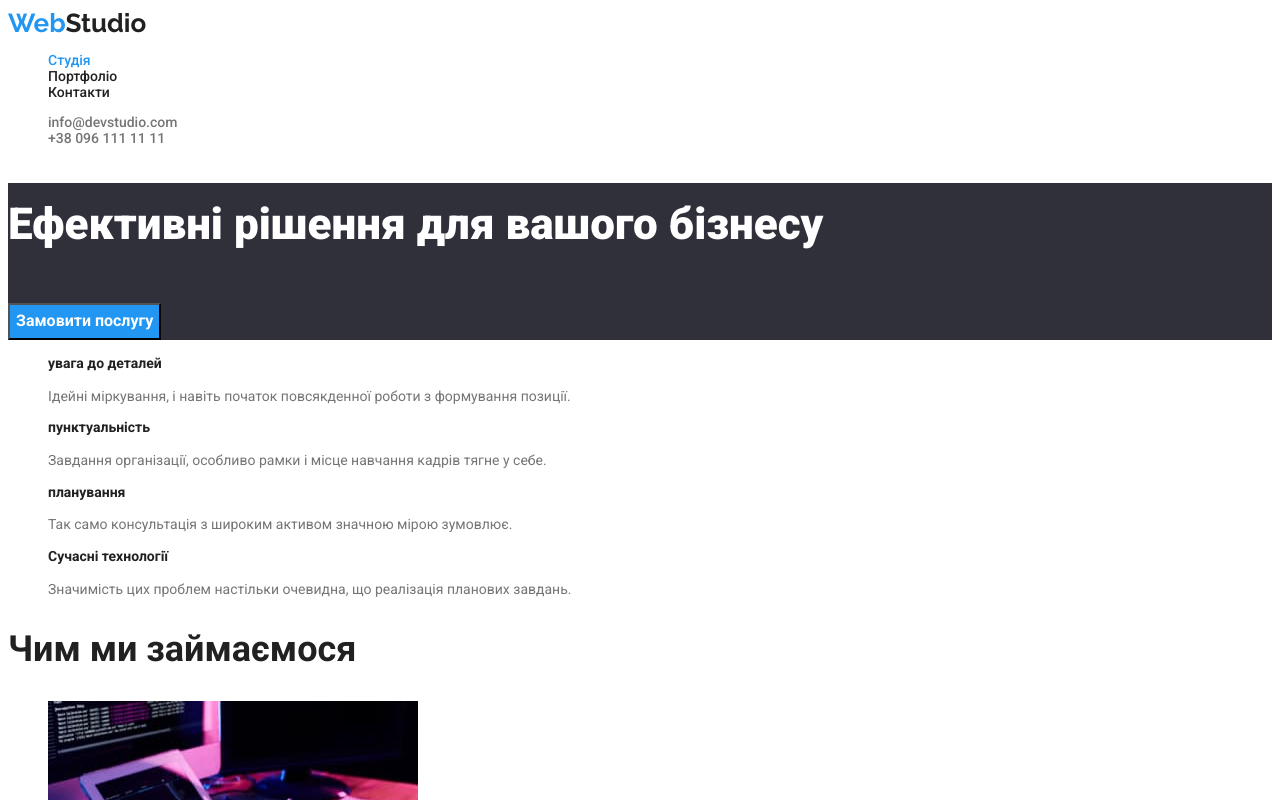
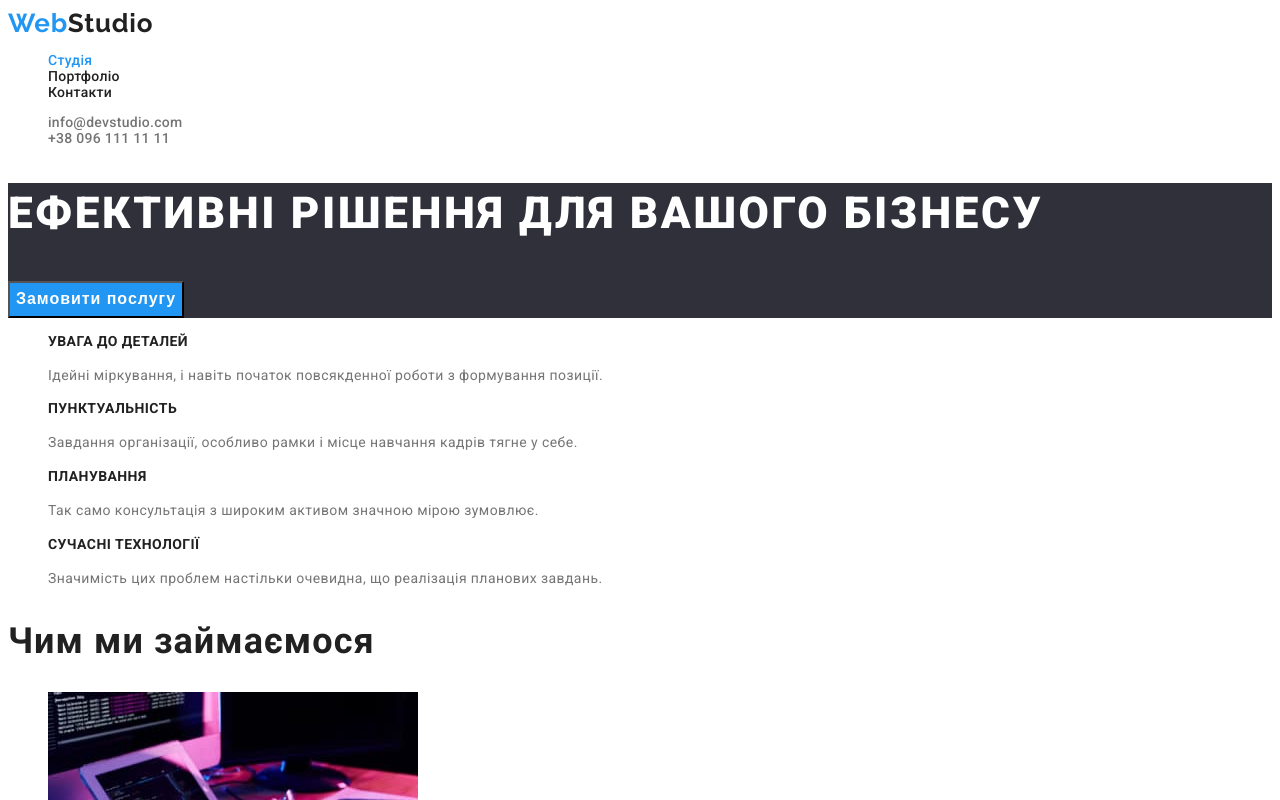
Before and after one commit to OstapinaOtaman/goit-markup-hw-02, a plain HTML site: page index.html in a window 1280 px wide. Shown: the top 800 px of the page. Drawn offline with Linux system fonts and the light colour scheme.

Commit message:
hm2 1.1 (adding letterspacing)

```diff
--- a/css/styles.css
+++ b/css/styles.css
@@ -33,6 +33,7 @@ body {
 	font-weight: 500;
 	font-size: 16px;
 	line-height: 1.6;
+	letter-spacing: 0.03em;
 }
 
 .button:hover,
@@ -53,19 +54,19 @@ body {
 
 /*                   HEADER                  */
 .page-header {
-	font-family: Roboto;
 	font-weight: 500;
 	font-size: 14px;
 	line-height: 1.14;
+	letter-spacing: 0.02em;
 }
 
 .logo {
 	color: var(--primary-text-color);
 	font-family: Raleway;
 	font-weight: 700;
-	font-style: Bold;
 	font-size: 26px;
 	line-height: 1.19;
+	letter-spacing: 0.03em;
 }
 
 .logo-web {
@@ -107,12 +108,14 @@ body {
 	color: var(--primary-text-color);
 	font-size: 18px;
 	line-height: 2;
+	letter-spacing: 0.06em;
 }
 
 .card-text {
 	color: var(--secondary-text-color);
 	font-size: 16px;
 	line-height: 1.9;
+	letter-spacing: 0.03em;
 }
 
 /*                   FOOTER                  */
@@ -125,9 +128,9 @@ body {
 .footer-logo {
 	color: var(--pimmary-white-color);
 	font-family: Raleway;
-	font-style: Bold;
 	font-size: 26px;
 	line-height: 1.19;
+	letter-spacing: 0.03em;
 }
 
 .address {
@@ -136,6 +139,7 @@ body {
 	color: var(--pimmary-white-color);
 	font-size: 14px;
 	line-height: 1.7;
+	letter-spacing: 0.03em;
 }
 
 .address-link {
@@ -144,6 +148,7 @@ body {
 	color: var(--pimmary-white-color);
 	font-size: 14px;
 	line-height: 1.7;
+	letter-spacing: 0.03em;
 }
 
 .address-link:hover,
@@ -157,6 +162,7 @@ body {
 	font-style: inherit;
 	font-size: 14px;
 	line-height: 1.7;
+	letter-spacing: 0.03em;
 }
 
 .footer-link:hover,
@@ -174,32 +180,30 @@ body {
 .hero-title {
 	font-weight: 900;
 	font-size: 44px;
-	line-height: 1.9;
-	align: Center;
-	vertical-align: Top;
+	line-height: 1.4;
+	letter-spacing: 0.06em;
 }
 
 .hero-button {
 	background-color: var(--accent-color);
 	color: var(--pimmary-white-color);
-	font-family: Roboto;
 	font-weight: 700;
 	font-size: 16px;
 	line-height: 1.9;
-	align: Center;
-	vertical-align: Center;
+	letter-spacing: 0.06em;
 }
 
 .advantages-title {
 	font-size: 14px;
 	line-height: 1.14;
+	letter-spacing: 0.03em;
 }
 
 .advantages-text {
 	color: #757575;
 	font-size: 14px;
 	line-height: 1.7;
-	line-height: 146%;
+	letter-spacing: 0.03em;
 }
 
 .team {
@@ -209,18 +213,19 @@ body {
 .title {
 	font-size: 36px;
 	line-height: 1.16;
-	align: Center;
-	vertical-align: Top;
+	letter-spacing: 0.03em;
 }
 
 .team-title {
 	font-weight: 500;
 	font-size: 16px;
 	line-height: 1.18;
+	letter-spacing: 0.03em;
 }
 
 .team-text {
 	color: var(--secondary-text-color);
 	font-size: 16px;
 	line-height: 1.18;
+	letter-spacing: 0.03em;
 }
--- a/index.html
+++ b/index.html
@@ -46,33 +46,33 @@
 		</header>
 		<main>
 			<section class="hero">
-				<h1 class="hero-title">Ефективні рішення для вашого бізнесу</h1>
+				<h1 class="hero-title">ЕФЕКТИВНІ РІШЕННЯ ДЛЯ ВАШОГО БІЗНЕСУ</h1>
 				<button type="button" class="hero-button">Замовити послугу</button>
 			</section>
 			<section class="advantages">
 				<ul class="list">
 					<li>
-						<h3 class="advantages-title">увага до деталей</h3>
+						<h3 class="advantages-title">УВАГА ДО ДЕТАЛЕЙ</h3>
 						<p class="advantages-text">
 							Ідейні міркування, і навіть початок повсякденної роботи з
 							формування позиції.
 						</p>
 					</li>
 					<li>
-						<h3 class="advantages-title">пунктуальність</h3>
+						<h3 class="advantages-title">ПУНКТУАЛЬНІСТЬ</h3>
 						<p class="advantages-text">
 							Завдання організації, особливо рамки і місце навчання кадрів тягне
 							у себе.
 						</p>
 					</li>
 					<li>
-						<h3 class="advantages-title">планування</h3>
+						<h3 class="advantages-title">ПЛАНУВАННЯ</h3>
 						<p class="advantages-text">
 							Так само консультація з широким активом значною мірою зумовлює.
 						</p>
 					</li>
 					<li>
-						<h3 class="advantages-title">Сучасні технології</h3>
+						<h3 class="advantages-title">СУЧАСНІ ТЕХНОЛОГІЇ</h3>
 						<p class="advantages-text">
 							Значимість цих проблем настільки очевидна, що реалізація планових
 							завдань.
```
Also changed, not shown: portfolio.html (+1 -1 lines).
